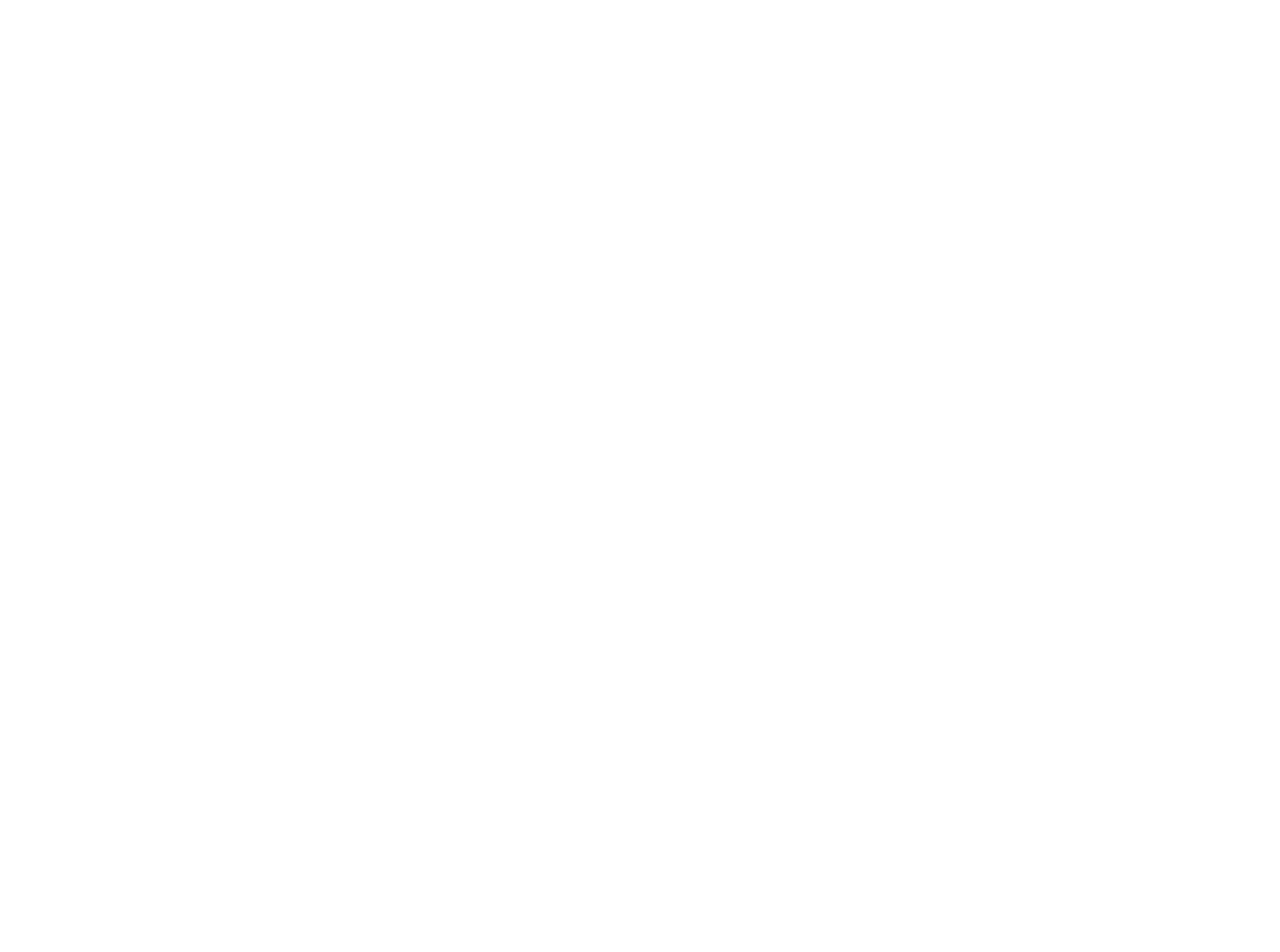
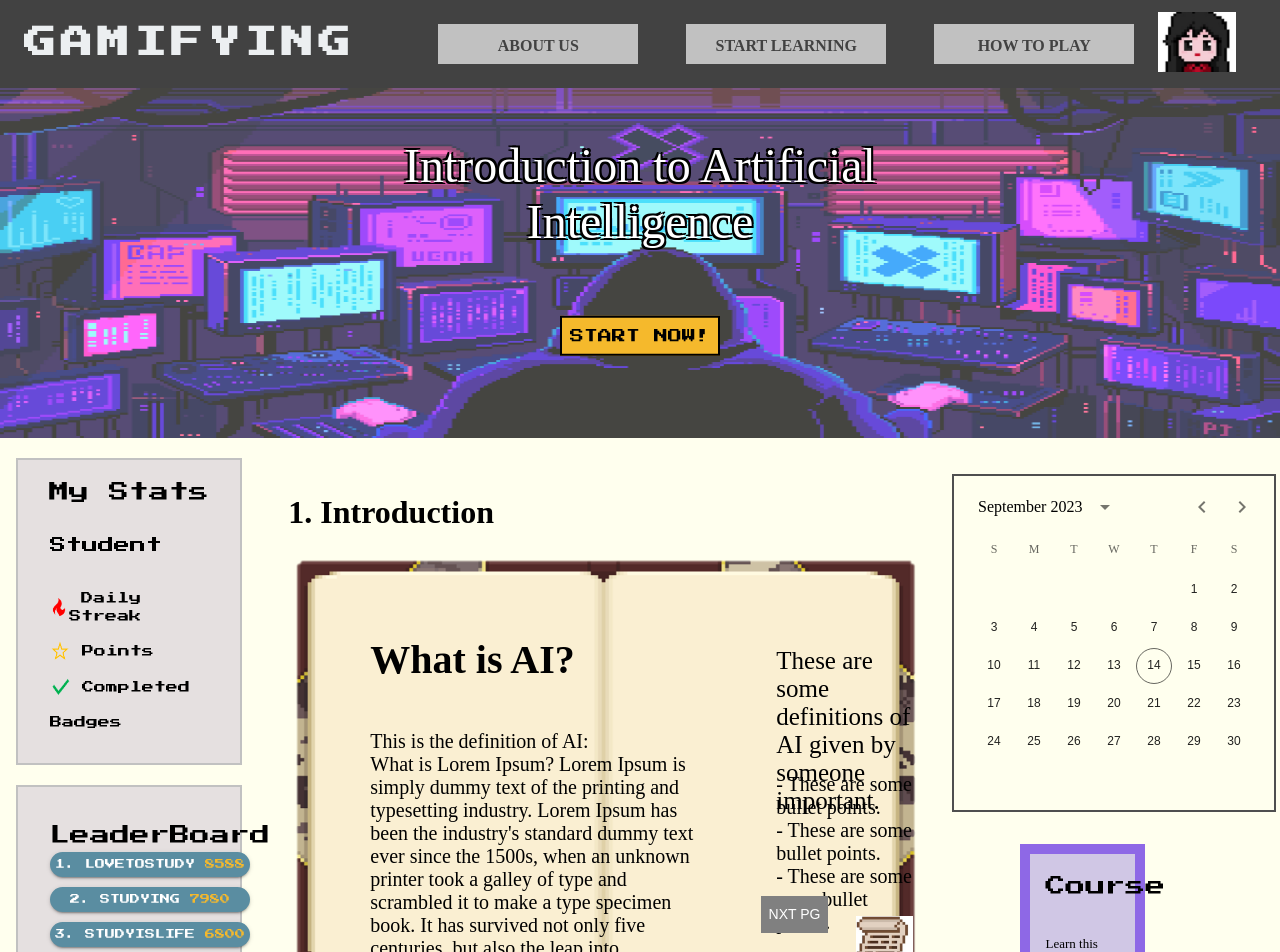
Before and after one commit to alinestamb/Gamification, a React (Create React App) app in the folder gamification/: page /chapters in a window 1280 px wide. Before the commit this address had no page. Shown: the top 952 px of the page. Before the commit the page ends 800 px from the top, so only its background shows below. Built offline with nearby package versions, Linux system fonts and the light colour scheme.

Commit message:
content page_intro

```diff
--- a/gamification/package.json
+++ b/gamification/package.json
@@ -7,10 +7,11 @@
     "@emotion/styled": "^11.11.0",
     "@mui/icons-material": "^5.14.9",
     "@mui/material": "^5.14.8",
-    "@mui/x-date-pickers": "^6.14.0",
+    "@mui/x-date-pickers": "^6.16.1",
     "@testing-library/jest-dom": "^5.17.0",
     "@testing-library/react": "^13.4.0",
     "@testing-library/user-event": "^13.5.0",
+    "dayjs": "^1.11.10",
     "react": "^18.2.0",
     "react-dom": "^18.2.0",
     "react-router-dom": "^6.16.0",
--- a/gamification/src/App.js
+++ b/gamification/src/App.js
@@ -6,7 +6,7 @@
 import Howtoplay from './mainpages/howtoplay.js';
 import Aboutus from './mainpages/aboutus';
 import Profile from './mainpages/profile.js';
-
+import Chapters from "./mainextpages/chapters";
 
 function App() {
   return (
@@ -16,7 +16,9 @@
           <Route path="/aboutus" element={<Aboutus />} />
           <Route path="/howtoplay" element={<Howtoplay />} />
           <Route path="/" element={<Startlearning />} />
+          <Route path="/startlearning" element={<Startlearning />} />
           <Route path="/profile" element={<Profile />} />
+          <Route path = "/chapters" element={<Chapters/>}/>
         </Routes>
     </Router>
   );
--- a/gamification/src/helpers/middlebar.js
+++ b/gamification/src/helpers/middlebar.js
@@ -5,6 +5,7 @@
 import { styled } from '@mui/material/styles';
 import ch1img from '../assets/earth.jpg';
 import ch2Img from '../assets/Paper.jpg';
+import '../helpers/middlebar_chapters.css'
 // import Introduction from '../mainextpages/content';
 
 // For the progress Bar
@@ -33,7 +34,7 @@
               {sections.map((section, index) => (
                 <React.Fragment key={index}>
                   <ListItem sx={{ display: 'flex', alignItems: 'center', fontSize: '12px', fontFamily:"Gamer"}}>
-                  <a href="http://localhost:3000/chapters" style={{ color: 'black', textDecoration: 'none' }}> {section}</a>
+                  <a href="chapters" style={{ color: 'black', textDecoration: 'none' }}> {section}</a>
                     <Divider flexItem sx={{ width: '60%', textAlign: "left", borderBottom: '2px solid #4f4f4f',}} />
                   </ListItem>
                 </React.Fragment>
--- /dev/null
+++ b/gamification/src/helpers/middlebar_chapters.css
@@ -0,0 +1,105 @@
+    .linkstochapters:link {
+      color: red;
+    }
+
+    /* visited link */
+    .linkstochapters:visited {
+      color: green;
+    }
+
+    /* mouse over link */
+    .linkstochapters:hover {
+      color: hotpink;
+    }
+
+    /* selected link */
+    .linkstochapters:active {
+      color: blue;
+    }
+
+
+    .book-container {
+      position: relative;
+    }
+
+    .left-book{
+      position: absolute;
+      top: 79px;
+      left: 82px;
+      font-size: 18px;
+      max-width: 330px;
+      max-height: 65%;
+      height: 90%; /* Set the height to 100% */
+      overflow: auto; /* Enable scrollability */
+      scrollbar-width: none;
+    }
+
+
+    .right-book{
+        position: absolute;
+        top: 79px;
+        left: 488px;
+        font-size: 18px;
+        max-width: 330px;
+        max-height: 65%;
+        height: 90%; /* Set the height to 100% */
+        overflow: auto; /* Enable scrollability */
+      }
+
+
+.scrollbar::-webkit-scrollbar {
+    background-color:#ffffff00;
+    border: 1px solid #522A29;
+    border-radius: 16px;
+    width:10px
+}
+
+/* background of the scrollbar except button or resizer */
+.scrollbar::-webkit-scrollbar-track {
+    background-color:#ffffff00;
+}
+.scrollbar::-webkit-scrollbar-track:hover {
+    background-color:#ffffff00;
+
+}
+
+/* scrollbar itself */
+.scrollbar::-webkit-scrollbar-thumb {
+    background-color:grey;
+    border: 1px solid #522A29;
+    border-radius:80px;
+    /* border-color:#FAEFD2; */
+    background-clip: padding-box;
+
+}
+.scrollbar::-webkit-scrollbar-thumb:hover {
+    background-color: black;
+}
+
+/* set button(top and bottom of the scrollbar) */
+.scrollbar::-webkit-scrollbar-button {display:10px}
+
+
+
+      .right-image{
+        position: absolute;
+        top: 79px;
+        left: 488px;
+      }
+
+
+      .nxtpagebutton
+      {
+        position: absolute;
+        max-width: 100%;
+        top:80%;
+        left:75%;
+        text-align: center;
+        background-color: grey;
+        font-size: 24px;
+
+      }
+
+      .nxtpagebutton-text{
+        color:white;
+      }
--- /dev/null
+++ b/gamification/src/helpers/middlebar_chapters.js
@@ -0,0 +1,55 @@
+import { Grid, Typography, Box, ListItem, List, Divider, Link, Button, Paper} from '@mui/material';
+import React from 'react';
+// import Robotomono from '../fonts/robotomono.js';
+import LinearProgress, { linearProgressClasses } from '@mui/material/LinearProgress'; //This line is the progress bar
+import ch2Img from '../assets/Paper.jpg';
+import book from "../assets/book.png";
+import '../helpers/middlebar_chapters.css'
+// import Introduction from '../mainextpages/content';
+
+// Title:
+    const title = "1. Introduction";
+
+// For the chapters- book
+  const Middlebar = () => {
+    return(
+    <Box sx={{ flexGrow: 1, margin:"30px"}}>
+       <Typography >
+            <h1>  {title}  </h1>
+        </Typography>
+        <div class="book-container">
+           <img src={book} alt="Book" style={{ maxWidth: '100%'}} />
+            <div class="left-book" style={{fontWeight: 'bold', fontSize:'40px'}} >What is AI?  </div>
+            <div class = "left-book scrollbar" style={{fontSize: '20px', top:'150px'}}> <br />This is the definition of AI:<br />
+                                                                                   What is Lorem Ipsum? Lorem Ipsum is simply dummy text of the printing and typesetting industry. Lorem Ipsum has been the industry's standard dummy text ever since the 1500s, when an unknown printer took a galley of type and scrambled it to make a type specimen book. It has survived not only five centuries, but also the leap into electronic typesetting, remaining essentially unchanged. It was popularised in the 1960s with the release of Letraset sheets containing Lorem Ipsum passages, and more recently with desktop publishing software like Aldus PageMaker including versions of Lorem Ipsum.
+                                                                                   Why do we use it? It is a long established fact that a reader will be distracted by the readable content of a page when looking at its layout. The point of using Lorem Ipsum is that it has a more-or-less normal distribution of letters, as opposed to using 'Content here, content here', making it look like readable English. Many desktop publishing packages and web page editors now use Lorem Ipsum as their default model text, and a search for 'lorem ipsum' will uncover many web sites still in their infancy. Various versions have evolved over the years, sometimes by accident, sometimes on purpose (injected humour and the like).
+                                                                                   Where does it come from?
+                                                                                   Contrary to popular belief, Lorem Ipsum is not simply random text. It has roots in a piece of classical Latin literature from 45 BC, making it over 2000 years old. Richard McClintock, a Latin professor at Hampden-Sydney College in Virginia, looked up one of the more obscure Latin words, consectetur, from a Lorem Ipsum passage, and going through the cites of the word in classical literature, discovered the undoubtable source. Lorem Ipsum comes from sections 1.10.32 and 1.10.33 of "de Finibus Bonorum et Malorum" (The Extremes of Good and Evil) by Cicero, written in 45 BC. This book is a treatise on the theory of ethics, very popular during the Renaissance. The first line of Lorem Ipsum, "Lorem ipsum dolor sit amet..", comes from a line in section 1.10.32.<br/> </div>
+            <div class="right-book"style={{fontSize:'25px', top:'90px'}}> These are some definitions of AI given by someone important. </div>
+            <div class="right-book"style={{fontSize:'20px', top:'170px'}}>  <br /><br />    - These are some bullet points.<br />
+                                                                                            - These are some bullet points.<br />
+                                                                                            - These are some more bullet points.<br /><br />
+                                                                                             And here is an image about AI.    </div>
+
+            <div class = "right-image">
+            <img src={ch2Img} alt="Image" style={{maxWidth: '40%', paddingTop:'280px', paddingLeft:'80px'}} />
+
+                </div>
+
+            <div class ="nxtpagebutton nxtpagebutton-text">
+              <a href="startlearning">
+               <Button sx={{color:'white'}} >
+                NXT PG
+               </Button>
+               </a>
+            </div>
+
+
+
+         </div>
+
+         </Box>
+  );
+};
+
+export default Middlebar;
--- a/gamification/src/mainextpages/chapters.js
+++ b/gamification/src/mainextpages/chapters.js
@@ -4,6 +4,13 @@
 
 // chapterData.js
 
+import Sidebar from '../helpers/leftsidebar';
+import Middlebar from '../helpers/middlebar_chapters';
+import RightBar from '../helpers/rightsidebar';
+import Navbar from '../components/navbar';
+import backgroundImg from '../assets/ai.png'; // Import the image
+import '../fonts/fonts.css';
+/*
 const chapters = [
     {
       title: "CHAPTER 1",
@@ -44,8 +51,80 @@
       image: ch2Img, // Define ch2Img elsewhere
     },
   ];
+*/
+import { Grid, Typography, Box, Button} from '@mui/material';
+import React from 'react';
 
-  export default chapters;
+
+
+
+const Chapters = () => {
+    return (
+      <Box sx={{ flexGrow: 1, backgroundColor:"#ffe" }}>
+        <Navbar/>
+{/* top image Row */}
+        <Box sx ={{ position: 'relative'}}>
+            <img src={backgroundImg} alt="Background"
+            style={{ width: '100%', height:350, borderRadius: 0, opacity: 0.73}} />
+            <Typography variant='h3'
+            style = {{
+                position: 'absolute',
+                top:'30%',
+                left:'50%',
+                transform: 'translate(-50%, -50%)',
+                textAlign:'center',
+                color: 'white',
+                textShadow: '-2px -2px 0 #000, 2px -2px 0 #000, -2px 2px 0 #000, 2px 2px 0 #000'
+            }}
+            >
+                Introduction to Artificial Intelligence
+            </Typography>
+            <Button style = {{
+                position: 'absolute',
+                top:'70%',
+                left:'50%',
+                transform: 'translate(-50%, -50%)',
+                textAlign:'center',
+                backgroundColor: "#F5B92C",
+                borderRadius: "0px",
+                color: "Black",
+                fontFamily:"Gamer",
+                border:"2px solid Black"
+                // textShadow: '-2px -2px 0 #000, 2px -2px 0 #000, -2px 2px 0 #000, 2px 2px 0 #000'
+            }}>
+                Start Now!
+            </Button>
+        </Box>
+{/* ACTUAL PAGE CONTENT */}
+
+{/* left Column */}
+        <Box sx={{ flexGrow: 1 }} >
+            <Grid container spacing={2} p ={2}>
+                <Grid item xs={2.3} md={2.3}>
+                    <Sidebar />
+                </Grid>
+
+{/* Middle Column */}
+                <Grid item xs={6.7} md={6.7}>
+                <Middlebar/>
+
+                </Grid>
+
+{/* Right Column */}
+                <Grid item xs={3} md={3}>
+                       <RightBar />
+                </Grid>
+            </Grid>
+        </Box>
+    </Box>
+
+    );
+};
+
+export default Chapters;
+
+
+
 
 // const SectionContent = () => {
 //   const { chapter, section } = useParams();
--- a/gamification/src/mainpages/startlearning.js
+++ b/gamification/src/mainpages/startlearning.js
@@ -30,6 +30,7 @@
             >
                 Introduction to Artificial Intelligence
             </Typography>
+            <a href="chapters">
             <Button style = {{
                 position: 'absolute',
                 top:'70%',
@@ -44,7 +45,7 @@
                 // textShadow: '-2px -2px 0 #000, 2px -2px 0 #000, -2px 2px 0 #000, 2px 2px 0 #000'
             }}>
                 Start Now!
-            </Button>
+            </Button></a>
         </Box>
 {/* ACTUAL PAGE CONTENT */}
 
```
Also changed, not shown: gamification/src/mainextpages/content.js (deleted, +0 -21 lines), gamification/src/assets/book.png (added), 1 other file (tests, documents, lock files or other folders).
